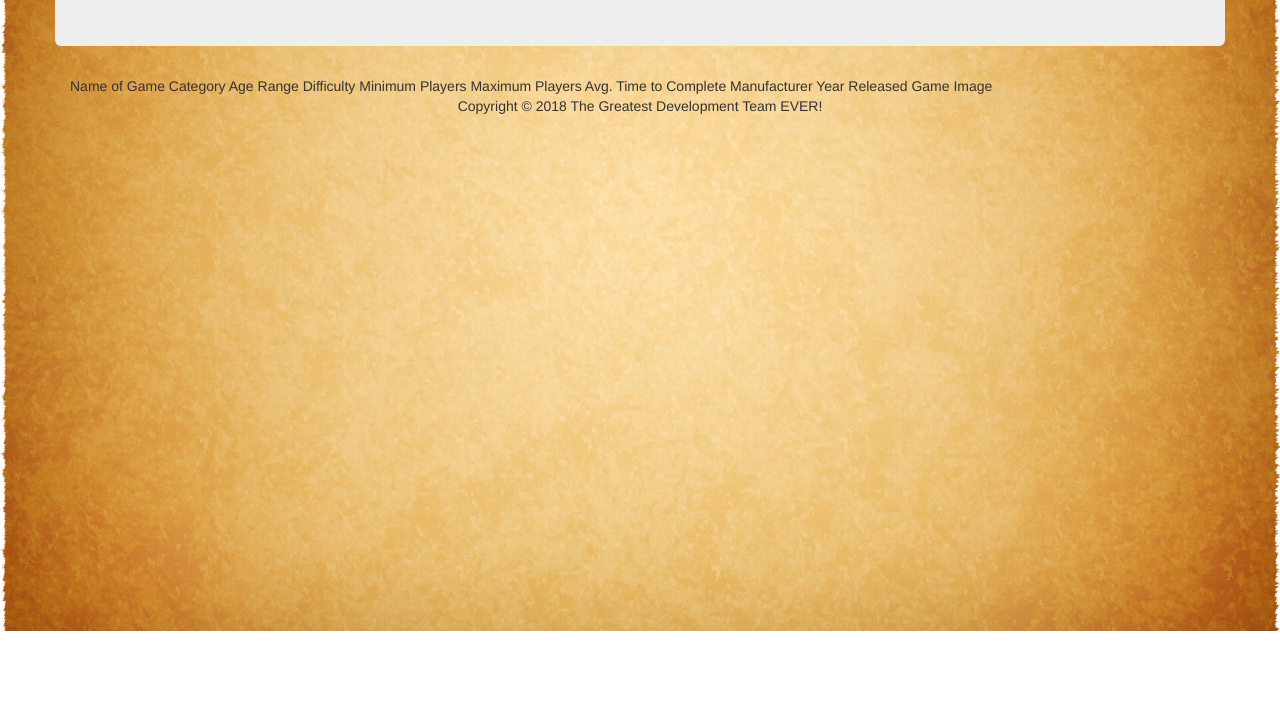
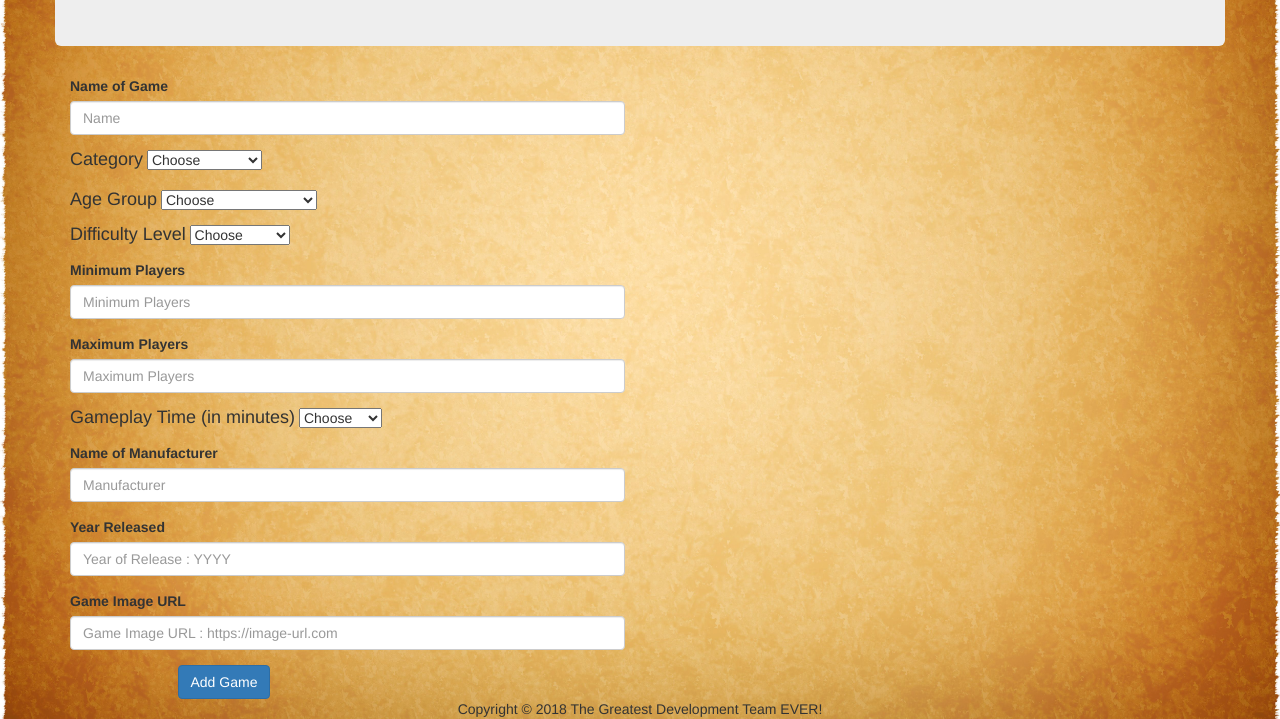
Before and after one commit to sumirpv/BoardGames, a website: page public/addGame.html in a window 1280 px wide. Shown: the part 169-888 px from the top of the page. Before the commit the page ends 800 px from the top, so only its background shows below. Drawn offline with nearby package versions, Linux system fonts and the light colour scheme.

Commit message:
basic html form wireframe in order to take user input and add a new game to the database.

```diff
--- a/public/addGame.html
+++ b/public/addGame.html
@@ -33,17 +33,93 @@
         <!-- Row 2 -->
         <div class="row">
             <!-- Column 1 -->
-            <div class="col-lg-12">
-                Name of Game
-                Category
-                Age Range
-                Difficulty
-                Minimum Players
-                Maximum Players
-                Avg. Time to Complete
-                Manufacturer
-                Year Released
-                Game Image
+            <div class="col-lg-6">
+                <form>
+                    <div class="form-group">
+                        <label for="game-name">Name of Game</label>
+                        <input type="text" class="form-control" id="game-name" placeholder="Name">
+                    </div>
+                    <div class-"form-group">
+                        <h4>Category</h4>
+                        <select data-placeholder="" class="chosen-select" name="category" id="category">
+                            <option class="drop-down choose" value="" selected disabled>Choose</option>
+                            <option class="drop-down" value="Adults">Adults</option>
+                            <option class="drop-down" value="Card Game">Card Game</option>
+                            <option class="drop-down" value="Dexterity">Dexterity</option>
+                            <option class="drop-down" value="Dice">Dice</option>
+                            <option class="drop-down" value="Drawing">Drawing</option>
+                            <option class="drop-down" value="Educational">Educational</option>
+                            <option class="drop-down" value="Family">Family</option>
+                            <option class="drop-down" value="Humor">Humor</option>
+                            <option class="drop-down" value="Kids">Kids</option>
+                            <option class="drop-down" value="Math">Math</option>
+                            <option class="drop-down" value="Memory Game">Memory Game</option>
+                            <option class="drop-down" value="Military">Military</option>
+                            <option class="drop-down" value="Miniatures">Miniatures</option>
+                            <option class="drop-down" value="Party">Party</option>
+                            <option class="drop-down" value="Puzzle">Puzzle</option>
+                            <option class="drop-down" value="Strategy">Strategy</option>
+                            <option class="drop-down" value="Word Game">Word Game</option>
+                        </select>
+                    </div>
+                    <br>
+                    <div class="form-group">
+                        <h4>Age Group</h4>
+                        <select data-placeholder="" class="chosen-select" name="age" id="age">
+                            <option class="drop-down choose" value="" selected disabled>Choose</option>
+                            <option class="drop-down" value="Less than 8 years old">Less than 8 years old</option>
+                            <option class="drop-down" value="8 - 13 years old">8 - 13 years old</option>
+                            <option class="drop-down" value="13 Years and Up">13 Years and Up</option>
+                            <option class="drop-down" value="Adult Games Only">Adult Games Only</option>
+                        </select>
+                    </div>
+                    <div class="form-group">
+                        <h4>Difficulty Level</h4>
+                        <select data-placeholder="" class="chosen-select" name="difficulty" id="difficulty">
+                            <option class="drop-down choose" value="" selected disabled>Choose</option>
+                            <option class="drop-down" value="Simple">Simple</option>
+                            <option class="drop-down" value="Intermediate">Intermediate</option>
+                            <option class="drop-down" value="Complex">Complex</option>
+                        </select>
+                    </div>
+                    <div class="form-group">
+                        <label for="min-player">Minimum Players</label>
+                        <input type="text" class="form-control" id="min-player" placeholder="Minimum Players">
+                    </div>
+                    <div class="form-group">
+                        <label for="max-player">Maximum Players</label>
+                        <input type="text" class="form-control" id="max-player" placeholder="Maximum Players">
+                    </div>
+                    <div class="form-group">
+                        <h4>Gameplay Time (in minutes)</h4>
+                        <select data-placeholder="" class="chosen-select" name="time-play" id="time-play">
+                            <option class="drop-down choose" value="" selected disabled>Choose</option>
+                            <option class="drop-down" value="10 or less">10 or less</option>
+                            <option class="drop-down" value="10 - 20">10 - 20</option>
+                            <option class="drop-down" value="20 - 30">20 - 30</option>
+                            <option class="drop-down" value="30 - 60">30 - 60</option>
+                             <option class="drop-down" value="60 +">60 +</option>
+                        </select>
+                    </div>
+                    <div class="form-group">
+                        <label for="manufacturer">Name of Manufacturer</label>
+                        <input type="text" class="form-control" id="manufacturer" placeholder="Manufacturer">
+                    </div>
+                    <div class="form-group">
+                        <label for="year">Year Released</label>
+                        <input type="text" class="form-control" id="year" placeholder="Year of Release : YYYY">
+                    </div>
+                    <div class="form-group">
+                        <label for="img-url">Game Image URL</label>
+                        <input type="text" class="form-control" id="img-url" placeholder="Game Image URL : https://image-url.com">
+                    </div>
+                    <div class="form-group">
+                        <div class="col-sm-offset-2 col-sm-10">
+                            <button type="submit" class="btn btn-primary">Add Game</button>
+                        </div>
+                    </div>
+                </form>
+
             </div>
         </div>
     </div>
```
